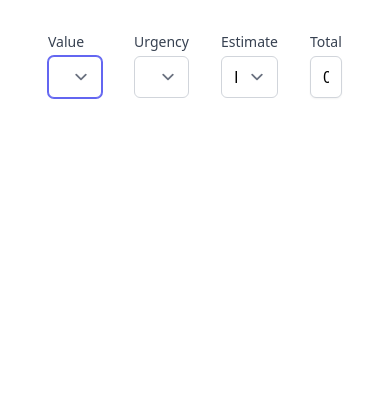
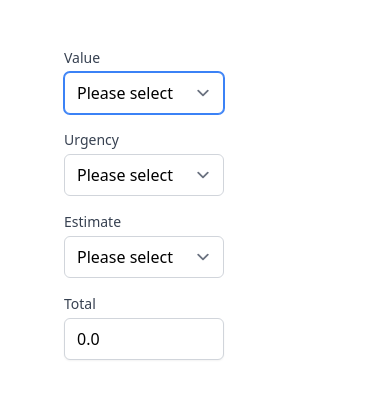
Before and after one commit to NRKirby/wsjf-calculator, a Next.js app: page / in a window 390 px wide. Shown: the top 398 px of the page. Built offline with nearby package versions, Linux system fonts and the light colour scheme.

Commit message:
Responsive styles

```diff
--- a/components/select.js
+++ b/components/select.js
@@ -2,14 +2,14 @@
 
 export default function Select({ label, setValue, optionArray }) {
     return (
-            <div className="w-36 mx-4">
+        <div className="w-40 m-4">
             <label htmlFor={label.toLowerCase()} className="block text-sm font-medium text-gray-700">
                 {label}
             </label>
             <select
                 id={label.toLowerCase()}
                 name={label.toLowerCase()}
-                    className="mt-1 block w-full pl-3 pr-10 py-2 text-base border-gray-300 focus:outline-none focus:ring-indigo-500 focus:border-indigo-500 sm:text-sm rounded-md"
+                className="mt-1 block w-full pl-3 pr-10 py-2 text-base border-gray-300 focus:outline-none focus:ring-blue-500 focus:border-blue-500 sm:text-sm rounded-md"
                 defaultValue="Please select"
                 onChange={(e) => setValue(e.target.value)}
             >
--- a/pages/index.js
+++ b/pages/index.js
@@ -3,9 +3,9 @@ import Select from '../components/select'
 
 export default function Home() {
 
-  const ValueOptions = [{value:5, name: 'Killer'},{value:2, name: 'Bonus'},{value:1, name: 'Meh'}];
-  const UrgencyOptions = [{value:5, name: 'ASAP'},{value:2, name: 'Soon'},{value:1, name: 'Whenever'}];
-  const EstimateOptions = [{value: 1, name: '1'},{value: 2, name: '2'},{value: 3, name: '3'},{value: 5, name: '5'},{value: 8, name: '8'},{value: 13, name: '13'},{value: 21, name: '21'}];
+  const ValueOptions = [{ value: 5, name: 'Killer' }, { value: 2, name: 'Bonus' }, { value: 1, name: 'Meh' }];
+  const UrgencyOptions = [{ value: 5, name: 'ASAP' }, { value: 2, name: 'Soon' }, { value: 1, name: 'Whenever' }];
+  const EstimateOptions = [{ value: 1, name: '1' }, { value: 2, name: '2' }, { value: 3, name: '3' }, { value: 5, name: '5' }, { value: 8, name: '8' }, { value: 13, name: '13' }, { value: 21, name: '21' }];
 
   const [selectedValue, setSelectedValue] = useState();
   const [selectedUrgency, setSelectedUrgency] = useState();
@@ -35,7 +35,9 @@ export default function Home() {
 
 
   return (
-    <div className="flex p-8">
+    <div className="max-w-7xl mx-auto px-4 sm:px-6 lg:px-8">
+      <div className="max-w-3xl mx-auto">
+        <div className="md:flex md:mt-20 p-8">
 
           <Select
             label={'Value'}
@@ -52,7 +54,7 @@ export default function Home() {
             setValue={setSelectedEstimate}
             optionArray={EstimateOptions} />
 
-      <div className="w-36 mx-4">
+          <div className="w-40 m-4">
             <label htmlFor="total" className="block text-sm font-medium text-gray-700">
               Total
             </label>
@@ -61,12 +63,14 @@ export default function Home() {
                 type="text"
                 name="total"
                 id="total"
-            className="shadow-sm focus:ring-indigo-500 focus:border-indigo-500 block w-full sm:text-sm border-gray-300 rounded-md"
+                className="shadow-sm focus:ring-blue-500 focus:border-blue-500 block w-full sm:text-sm border-gray-300 rounded-md"
                 value={isNaN(total) ? 0 : total.toFixed(1)}
                 readOnly
               />
             </div>
           </div>
         </div>
+      </div>
+    </div>
   )
 }
```
Lines whose indentation alone changed are shown as unchanged.
